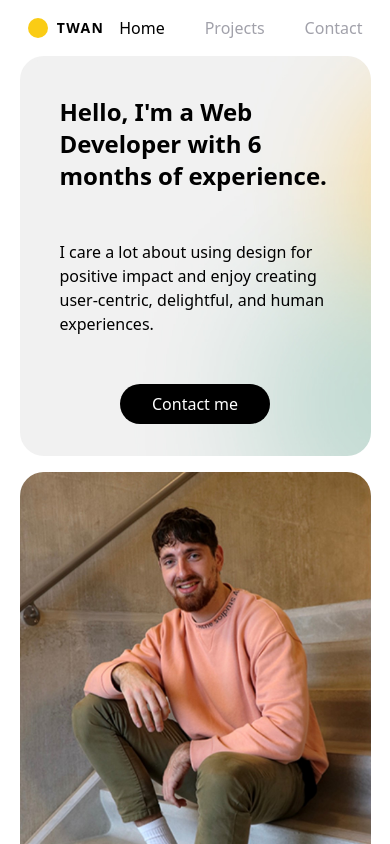
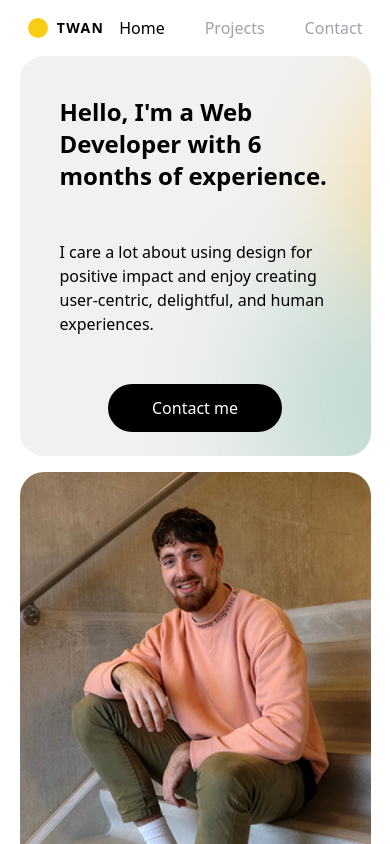
Before and after one commit to twaninho/UpdatePortfolio, a Next.js app: page / in a window 390 px wide. Shown: the top 844 px of the page. Built offline with nearby package versions, Linux system fonts and the light colour scheme.

Commit message:
update button

```diff
--- a/src/pages/index.tsx
+++ b/src/pages/index.tsx
@@ -30,7 +30,7 @@ export default function Home() {
             </p>
             <div className="flex flex-col lg:flex-row items-center gap-4 justify-self-end">
               <a href="#contact">
-              <button className="bg-black text-white font-medium sm:py-3 sm:px-11 py-2 px-8 rounded-full lg:w-auto hover:bg-button transition-all ease-in-out duration-300">Contact me</button>
+              <button className="bg-black text-white font-medium py-3 px-11 rounded-full lg:w-auto hover:bg-button transition-all ease-in-out duration-300">Contact me</button>
               </a>
               <div className="lg:flex items-center gap-4 hidden">
                 <SocialButton bgColor="github" socialLink="https://github.com/twaninho">
```
